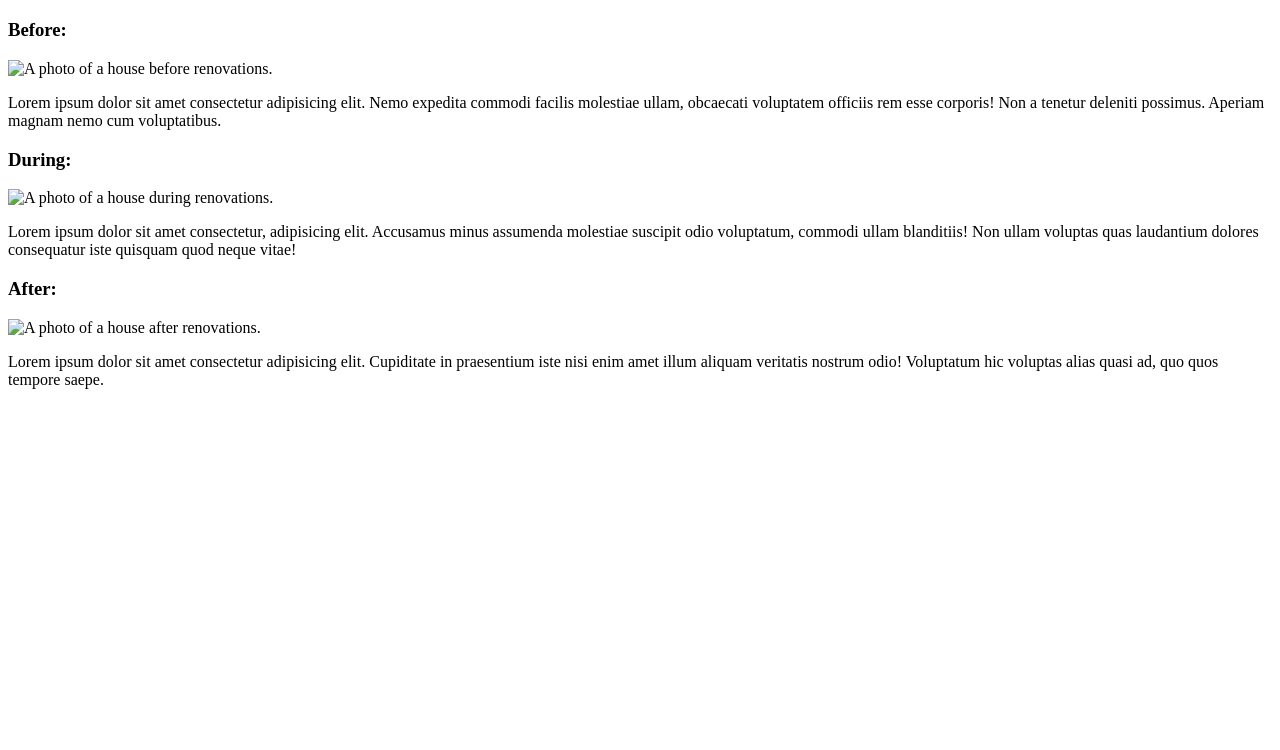
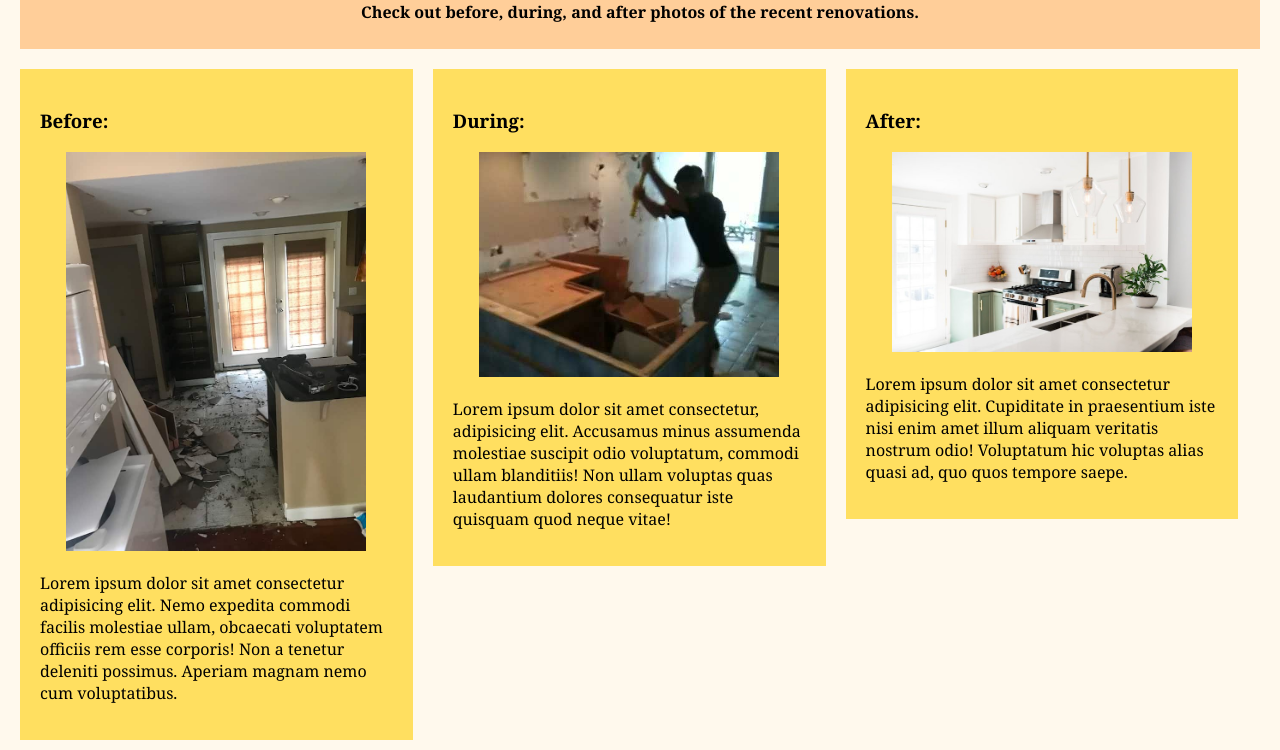
Before and after one commit to jamisoncozart/interior-decorator, a plain HTML site: page index.html in a window 1280 px wide. Shown: the part 100-850 px from the top of the page. Before the commit the page ends 800 px from the top, so only its background shows below. Drawn offline with Linux system fonts and the light colour scheme.

Commit message:
Add custom styles to create columns

```diff
--- a/css/styles.css
+++ b/css/styles.css
@@ -0,0 +1,30 @@
+body {
+  background-color: #fff9ed;
+  color: ;
+  font-family: Georgia, 'Times New Roman', Times, serif;
+  margin: 10px;
+}
+
+.column {
+  float: left;
+  width: 28%;
+  padding: 20px;
+  margin: 10px;
+  background-color: #ffdf60;
+}
+
+.column p {
+  text-align:
+}
+
+img {
+  width: 300px;
+  height: auto;
+}
+
+.header {
+  background-color: #ffce99;
+  margin: 10px;
+  text-align: center;
+  padding: 5px;
+}
--- a/index.html
+++ b/index.html
@@ -5,24 +5,26 @@
     <title>Interior remodel</title>
   </head>
   <body>
-    <h1>Welcome to our home remodel!</h1>
-    <h4>Check out before, during, and after photos of the recent renovations.</h4>
+    <div class="header">
+      <h1>Welcome to our home remodel!</h1>
+      <h4>Check out before, during, and after photos of the recent renovations.</h4>
+    </div>
 
     <div class="column">
       <h3>Before:</h3>
-      <p><img src="img/before.jpg" alt="A photo of a house before renovations."></p>
+      <p><center><img src="img/before.jpg" alt="A photo of a house before renovations."></center></p>
       <p>Lorem ipsum dolor sit amet consectetur adipisicing elit. Nemo expedita commodi facilis molestiae ullam, obcaecati voluptatem officiis rem esse corporis! Non a tenetur deleniti possimus. Aperiam magnam nemo cum voluptatibus.</p>
     </div>
 
     <div class="column">
       <h3>During:</h3>
-      <p><img src="img/during.jpg" alt="A photo of a house during renovations."></p>
+      <p><center><img src="img/during.jpg" alt="A photo of a house during renovations."></center></p>
       <p>Lorem ipsum dolor sit amet consectetur, adipisicing elit. Accusamus minus assumenda molestiae suscipit odio voluptatum, commodi ullam blanditiis! Non ullam voluptas quas laudantium dolores consequatur iste quisquam quod neque vitae!</p>
     </div>
 
     <div class="column">
       <h3>After:</h3>
-      <p><img src="img/after.jpg" alt="A photo of a house after renovations."></p>
+      <p><center><img src="img/after.jpg" alt="A photo of a house after renovations."></center></p>
       <p>Lorem ipsum dolor sit amet consectetur adipisicing elit. Cupiditate in praesentium iste nisi enim amet illum aliquam veritatis nostrum odio! Voluptatum hic voluptas alias quasi ad, quo quos tempore saepe.</p>
     </div>
 
```
Also changed, not shown: img/after.jpg (added), img/before.jpg (added), img/during.jpg (added).
